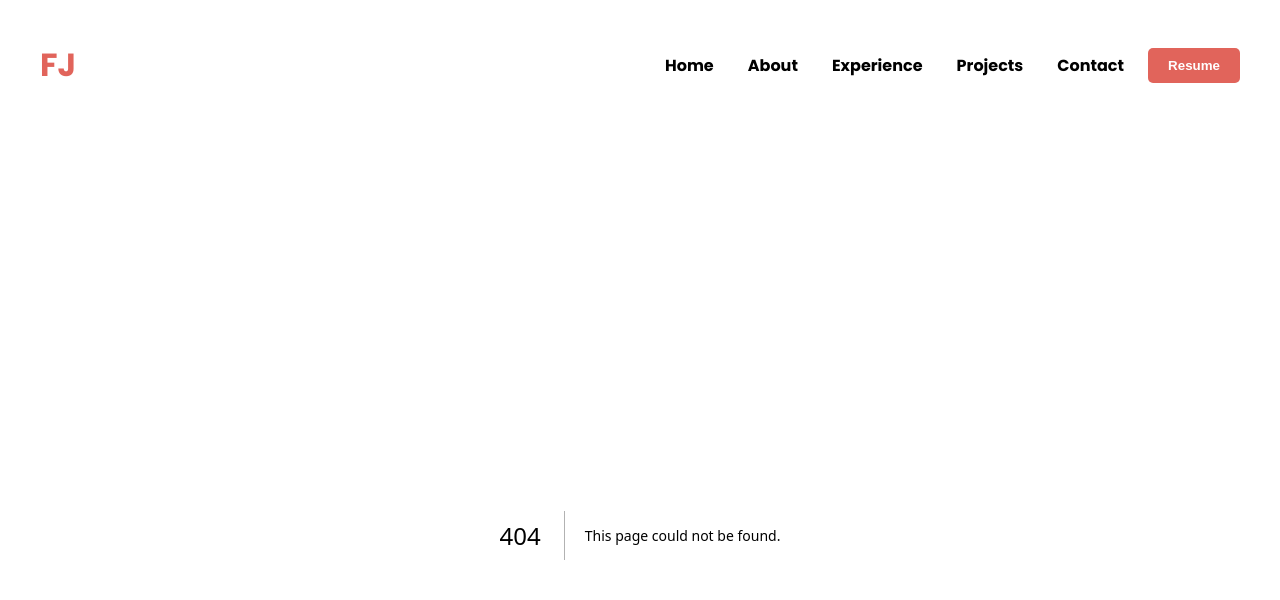
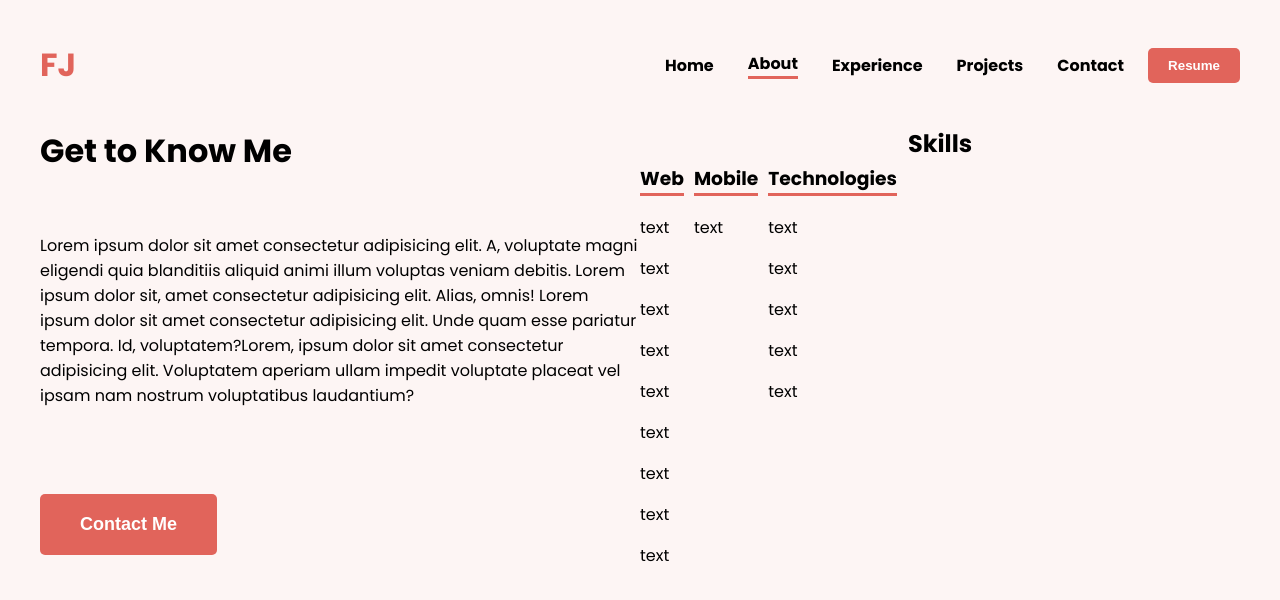
Before and after one commit to Fomonyuytar-Joseph/Portfolio, a Next.js app: page /about in a window 1280 px wide. Before the commit this address had no page. Shown: the top 600 px of the page. Built offline with nearby package versions, Linux system fonts and the light colour scheme.

Commit message:
add about me section

```diff
--- a/components/Navbar.tsx
+++ b/components/Navbar.tsx
@@ -1,17 +1,26 @@
 import React from 'react'
 import styles from "../styles/Navbar.module.css"
+import { useRouter } from "next/router";
+import Link from "next/link";
+
 
 const Navbar = () => {
+  const router = useRouter();
+  const currentRoute = router.pathname;
   return (
     <header className={styles.grid}>
       <h1>FJ</h1>
 
       <nav>
-        <a href="">Home</a>
-        <a href="">About</a>
-        <a href="">Experience</a>
-        <a href="">Projects</a>
-        <a href="">Contact</a>
+        <Link href="/" className={currentRoute === "/" ? styles.active : styles.nonActive}>
+          Home
+        </Link>
+        <Link href="/about" className={currentRoute === "/about" ? styles.active : styles.nonActive}>
+          About
+        </Link>
+        <Link href="">Experience</Link>
+        <Link href="">Projects</Link>
+        <Link href="">Contact</Link>
         <button className={styles.grid__button}>Resume</button>
       </nav>
     </header>
--- /dev/null
+++ b/pages/about.tsx
@@ -0,0 +1,78 @@
+import React from "react";
+import Button from "../components/Button";
+import styles from "../styles/About.module.css";
+
+const About = () => {
+  return (
+    <div className={styles.container}>
+      <div className={styles.container__know}>
+        <div className={styles.container__get}>
+          <h1>Get to Know Me</h1>
+        </div>
+        <div className={styles.container__detail}>
+          <p>
+            Lorem ipsum dolor sit amet consectetur adipisicing elit. A,
+            voluptate magni eligendi quia blanditiis aliquid animi illum
+            voluptas veniam debitis. Lorem ipsum dolor sit, amet consectetur
+            adipisicing elit. Alias, omnis! Lorem ipsum dolor sit amet
+            consectetur adipisicing elit. Unde quam esse pariatur tempora. Id,
+            voluptatem?Lorem, ipsum dolor sit amet consectetur adipisicing elit.
+            Voluptatem aperiam ullam impedit voluptate placeat vel ipsam nam
+            nostrum voluptatibus laudantium?
+          </p>
+        </div>
+
+        <div className={styles.button}>
+          <Button text={"Contact Me"} />
+        </div>
+      </div>
+      <div className={styles.container__know}>
+        <div className={styles.container__skill}>
+          <h2>Skills</h2>
+        </div>
+
+        <div className={styles}>
+          <div>
+            <h3 className={styles.heading}>Web</h3>
+          </div>
+
+          <div>
+            <p>text</p>
+            <p>text</p>
+            <p>text</p>
+            <p>text</p>
+            <p>text</p>
+            <p>text</p>
+            <p>text</p>
+            <p>text</p>
+            <p>text</p>
+          </div>
+        </div>
+        <div>
+          <div>
+            <h3 className={styles.heading}>Mobile</h3>
+          </div>
+
+          <div>
+            <p>text</p>
+          </div>
+        </div>
+        <div>
+          <div>
+            <h3 className={styles.heading}>Technologies</h3>
+          </div>
+
+          <div>
+            <p>text</p>
+            <p>text</p>
+            <p>text</p>
+            <p>text</p>
+            <p>text</p>
+          </div>
+        </div>
+      </div>
+    </div>
+  );
+};
+
+export default About;
--- /dev/null
+++ b/styles/About.module.css
@@ -0,0 +1,48 @@
+.container{
+    display: flex;
+    height: 82%;
+    overflow: hidden;
+    margin-top: -30px;
+
+
+
+}
+
+.container__know{
+    width: 50%;
+
+    display: grid;
+  grid-template-columns: repeat(12, 1fr);
+  grid-template-rows: repeat(12, 1fr);
+  gap: 10px;
+  overflow: hidden;
+}
+
+.container__get{
+    grid-column: span 12;
+    grid-row:1/span 2
+
+
+}
+
+.container__detail{
+     grid-column: span 12;
+    grid-row:3/span 3
+
+}
+
+.container__skill{
+       grid-column: span 12;
+       grid-row :1 /span 2;
+       display: flex;
+    justify-content: center;
+}
+
+.button{
+ grid-column: span 6;
+    grid-row:8/span 3;
+}
+
+.heading{
+    border-bottom: 3px solid #E1645B;
+}
--- a/styles/Button.module.css
+++ b/styles/Button.module.css
@@ -6,4 +6,5 @@
     border-radius: 5px;
     font-weight: bold;
     font-size: large;
+    max-width: 300px;
 }
--- a/styles/Layout.module.css
+++ b/styles/Layout.module.css
@@ -1,9 +1,12 @@
 .container{
-     max-height: 100vh
+     max-height: 100vh;
+     overflow: hidden;
+
 }
 
 .container__children{
    max-width:1400px;
   margin :0 auto;
   padding: 5px 40px;
+   height: 100vh
 }
--- a/styles/Navbar.module.css
+++ b/styles/Navbar.module.css
@@ -30,10 +30,10 @@
     font-weight: bold;
 
 }
-.grid nav a:hover{
+/* .grid nav a:hover{
   border-bottom: 3px solid #e1645b;
 
-}
+} */
 
 .grid__button{
     color: white;
@@ -43,3 +43,12 @@
     border-radius: 5px;
     font-weight: bold;
 }
+
+.active{
+   border-bottom: 3px solid #e1645b;
+
+}
+
+.nonActive{
+  border: none;
+}
--- a/styles/globals.css
+++ b/styles/globals.css
@@ -4,7 +4,7 @@ body {
   margin: 0;
   padding: 0;
   font-family: "Poppins";
-  background-color: #f4f4f4;
+  background-color: #fdf5f4;
   max-height: 100vh;
   overflow: hidden;
 }
```
